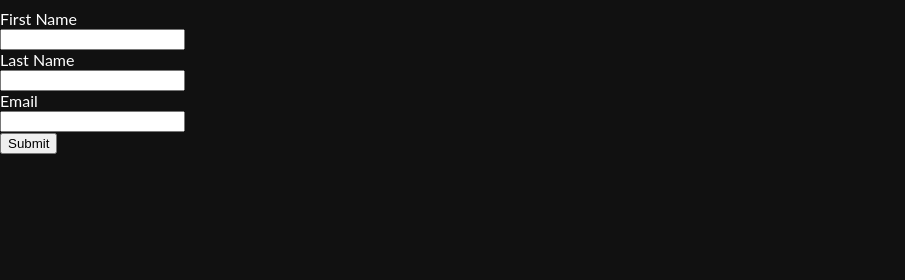
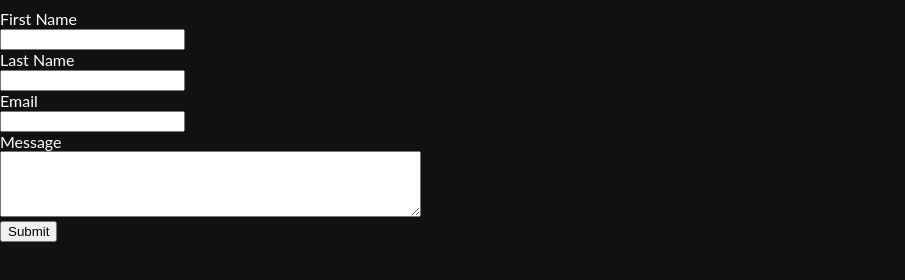
Before and after one commit to Jayscodezone/my-personal-website, a plain HTML site: page Personal _Site/contact.html in a window 1280 px wide. Shown: the part 220-500 px from the top of the page, without its empty margins (0-905 px from the left). Drawn offline with Linux system fonts and the light colour scheme.

Commit message:
contact form with name , emeil, message, and submit

```diff
--- a/Personal _Site/contact.html
+++ b/Personal _Site/contact.html
@@ -93,6 +93,8 @@
     <input type ="text" id ="lname" name="lname"><br>
     <label for ="email"> Email </label><br>
     <input type ="text" id ="email" name="email"><br>
+    <label for ="message"> Message</label><br>
+    <textarea id ="message" name="message" rows="4" cols="50"></textarea><br>
     <input type ="submit" value ="Submit">
     </form>
 </body>
```
